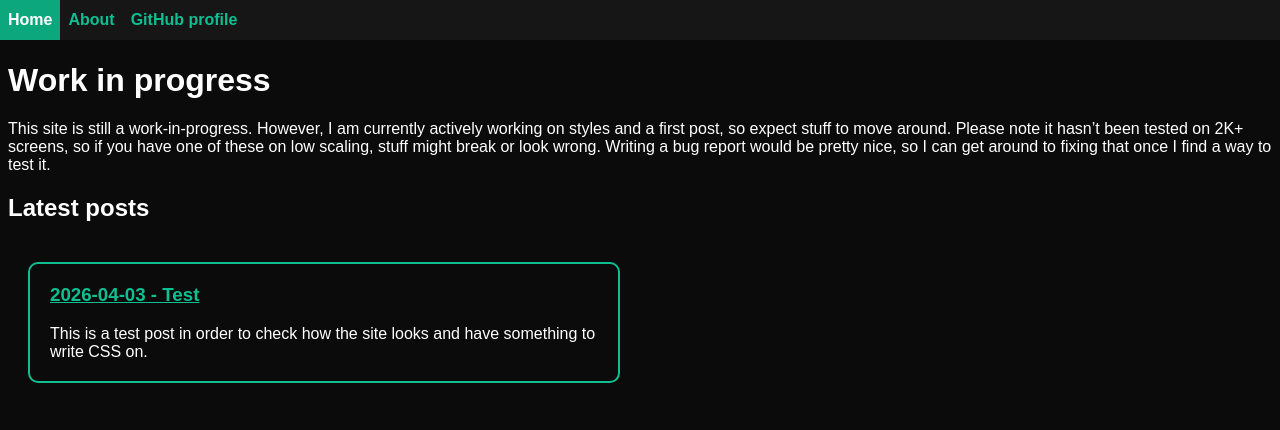
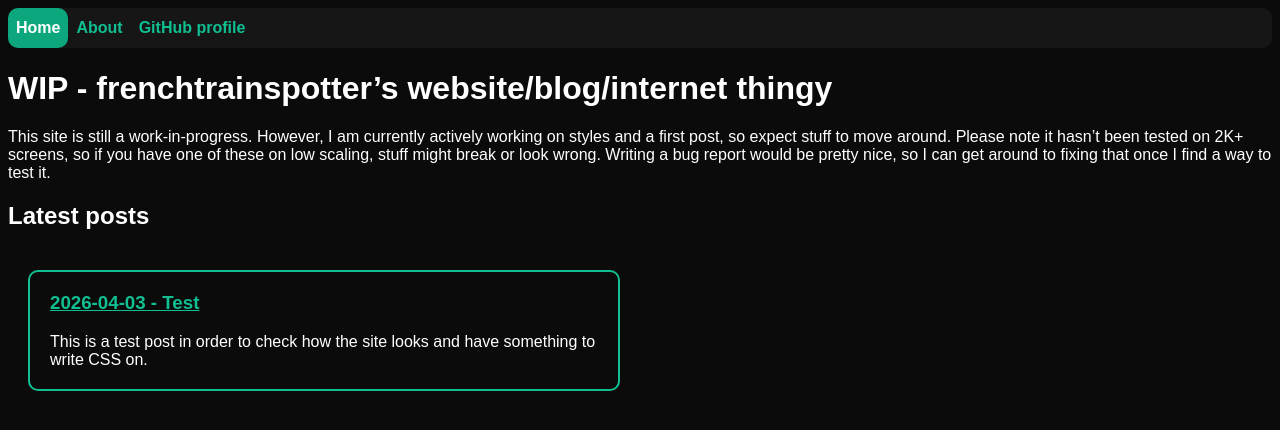
Before and after one commit to frenchtrainspotter/frenchtrainspotter.github.io, a Jekyll site: the page built from index.html, in a window 1280 px wide. Shown: the top 430 px of the page. Built offline with Jekyll 4.4.1, drawn with Linux system fonts in a browser that asks for light colours.

Commit message:
Round navigation

```diff
--- a/_sass/main.scss
+++ b/_sass/main.scss
@@ -14,21 +14,13 @@ a:link, a:visited, a:hover, a:active {
     color: var(--foreground-color-2);
 }
 
-/* Content size */
-body {
-    margin: 0;
-}
-.main-content {
-    margin-left: 8px;
-    margin-right: 8px;
-}
-
-/* Navigation/header */
+/* Navigation */
 nav ul {
     list-style-type: none;
     margin: 0;
     padding: 0;
     background-color: #ffffff0c;
+    border-radius: 10px;
     display: flex;
 }
 nav ul li a {
@@ -39,10 +31,12 @@ nav ul li a {
 }
 nav ul li a:hover {
     background-color: #0b0b0b;
+    border-radius: 10px;
 }
 nav ul li a.current-page {
     color: #ffffff;
     background-color: #0ca77d;
+    border-radius: 10px;
 }
 
 /* Main page */
--- a/index.html
+++ b/index.html
@@ -1,8 +1,8 @@
 ---
 layout: default
-title: WIP
+title: WIP - frenchtrainspotter’s website
 ---
-<h1>Work in progress</h1>
+<h1>WIP - frenchtrainspotter’s website/blog/internet thingy</h1>
 This site is still a work-in-progress. However, I am currently actively working on styles and a first post, so expect stuff to move around.
 Please note it hasn’t been tested on 2K+ screens, so if you have one of these on low scaling, stuff might break or look wrong. Writing a bug report would be pretty nice, so I can get around to fixing that once I find a way to test it.
 
```
